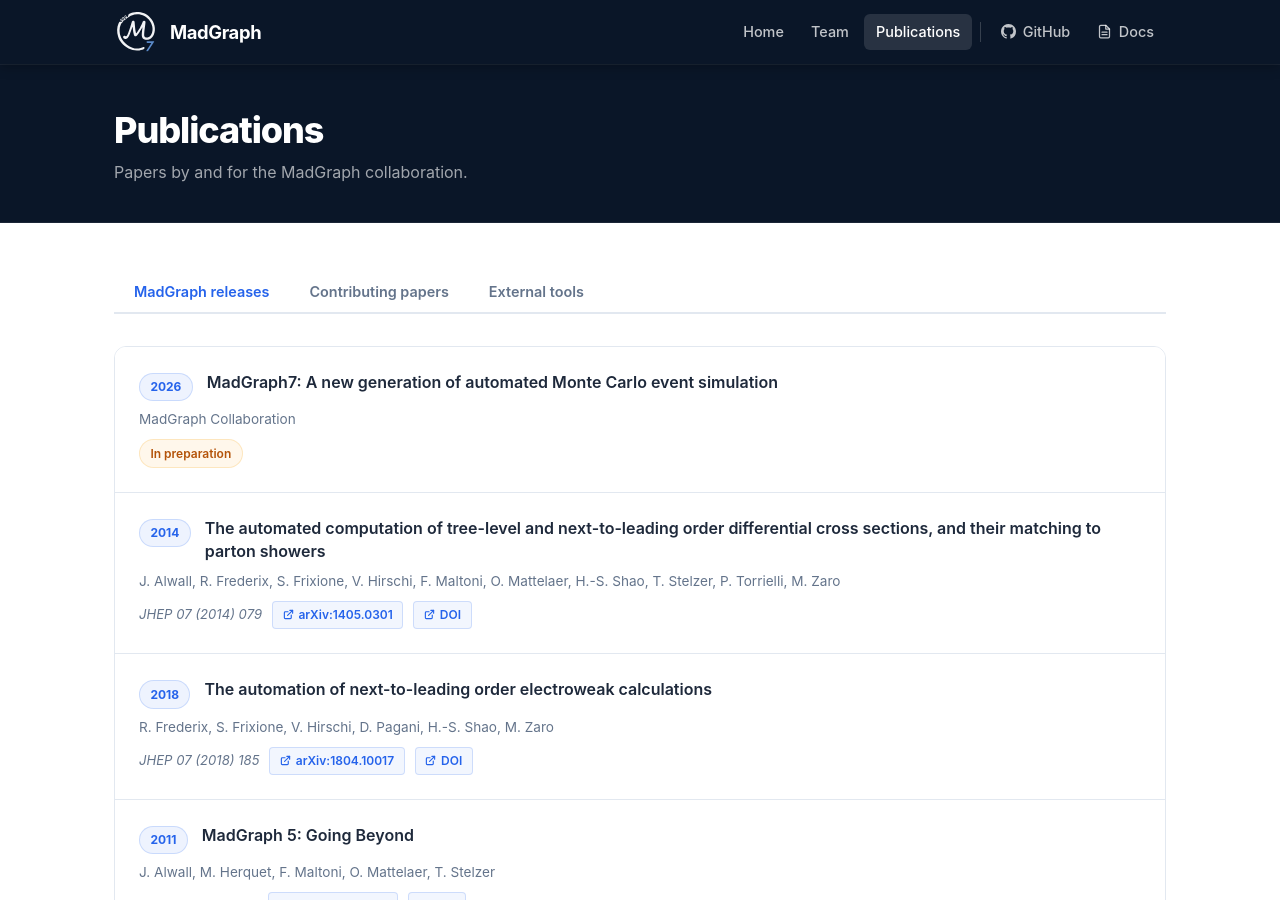
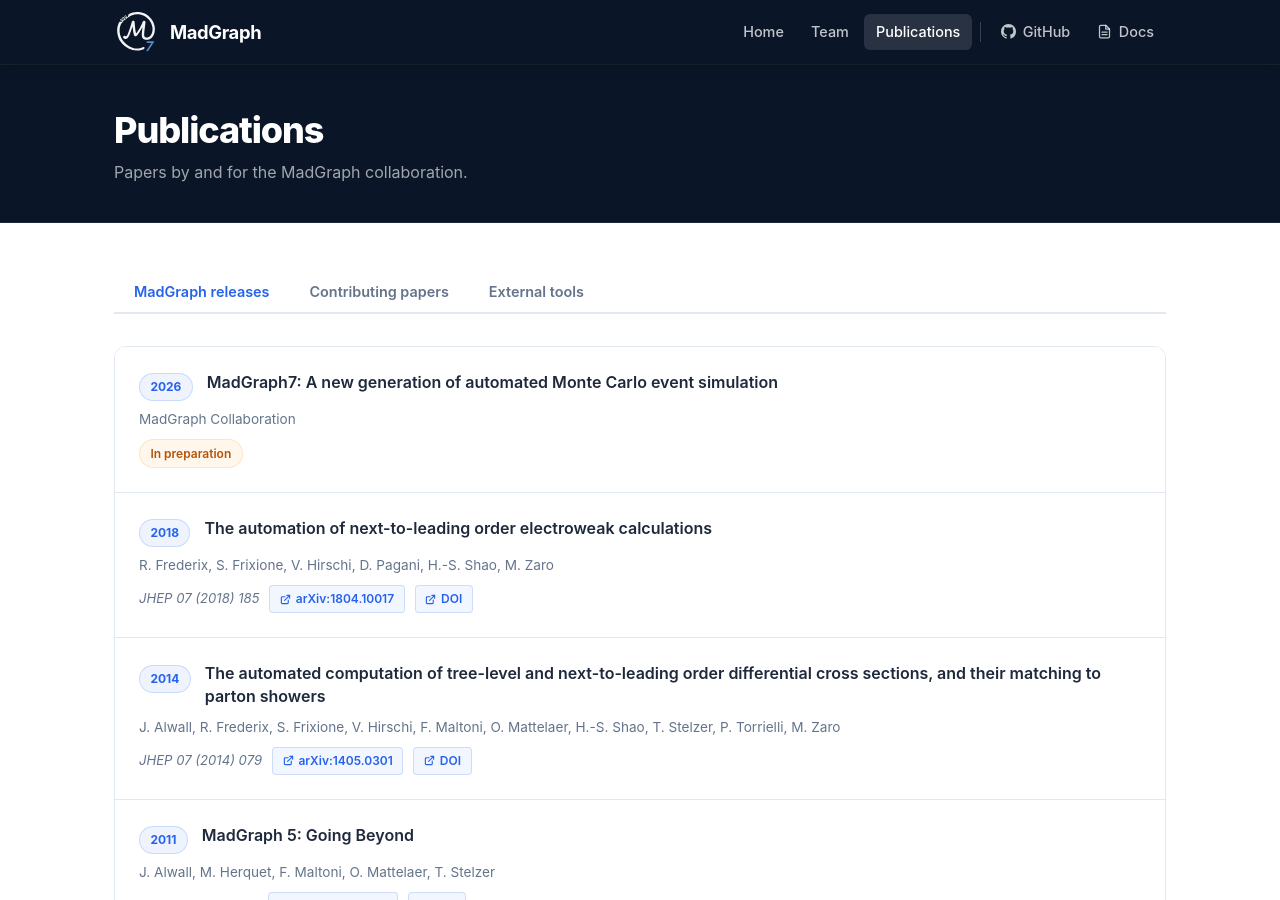
Before and after one commit to MadGraphTeam/madgraphteam.github.io, a Jekyll site: the page built from publications.md, in a window 1280 px wide and 900 px high. Built offline with Jekyll 4.4.1, drawn with Linux system fonts in a browser that asks for light colours.

Commit message:
order publications chronologically

```diff
--- a/publications.md
+++ b/publications.md
@@ -17,7 +17,8 @@
 
   <div class="pub-tab-panel active" id="tab-main" role="tabpanel">
     <div class="publications-list">
-      {% for pub in site.data.publications.main %}
+      {% assign pubs_main = site.data.publications.main | sort: 'year' | reverse %}
+      {% for pub in pubs_main %}
       <article class="publication-item">
         <div class="pub-header">
           <span class="pub-year">{{ pub.year }}</span>
@@ -47,7 +48,8 @@
 
   <div class="pub-tab-panel" id="tab-contributing" role="tabpanel">
     <div class="publications-list">
-      {% for pub in site.data.publications.contributing %}
+      {% assign pubs_contributing = site.data.publications.contributing | sort: 'year' | reverse %}
+      {% for pub in pubs_contributing %}
       <article class="publication-item">
         <div class="pub-header">
           <span class="pub-year">{{ pub.year }}</span>
@@ -77,7 +79,8 @@
 
   <div class="pub-tab-panel" id="tab-external" role="tabpanel">
     <div class="publications-list">
-      {% for pub in site.data.publications.external %}
+      {% assign pubs_external = site.data.publications.external | sort: 'year' | reverse %}
+      {% for pub in pubs_external %}
       <article class="publication-item">
         <div class="pub-header">
           <span class="pub-year">{{ pub.year }}</span>
```
